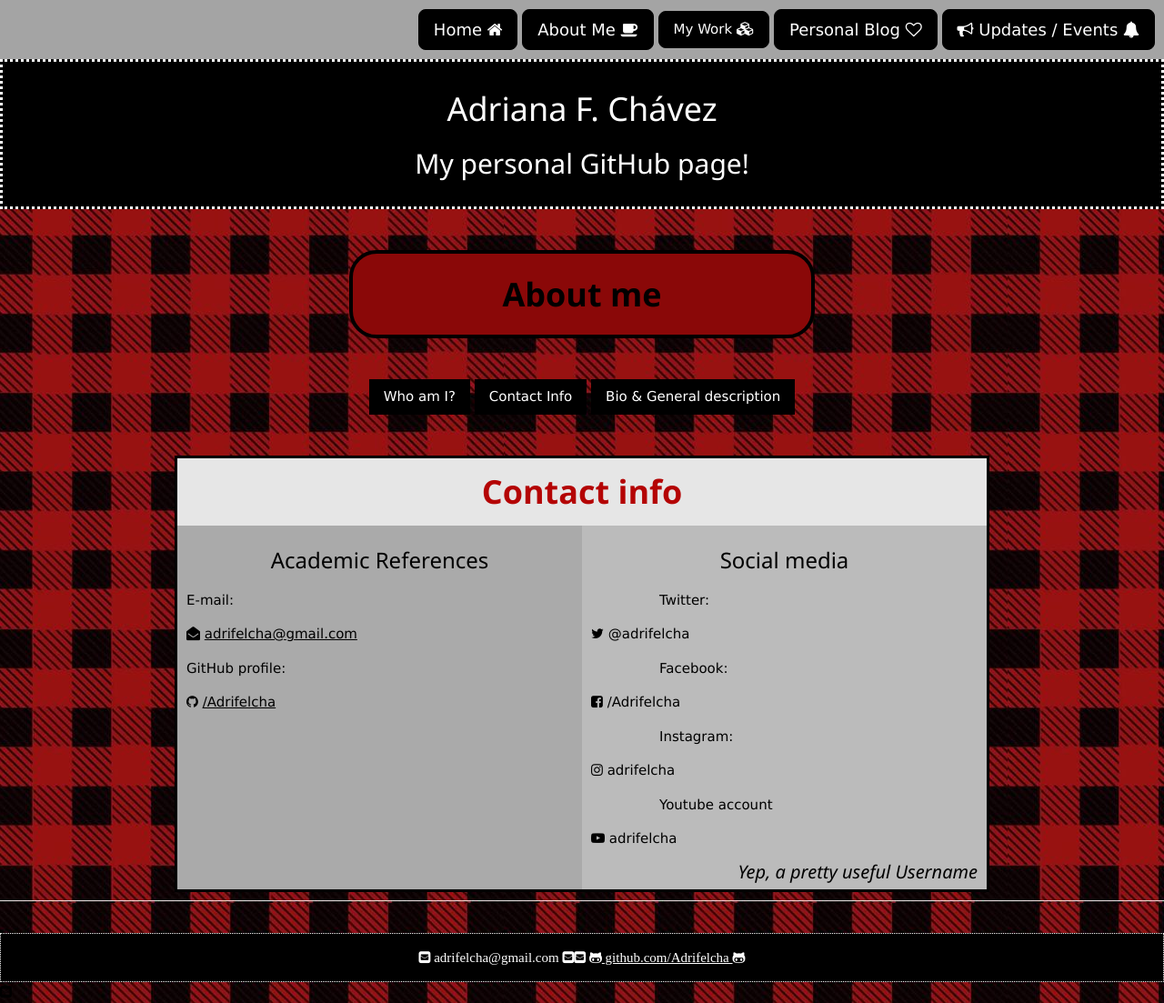
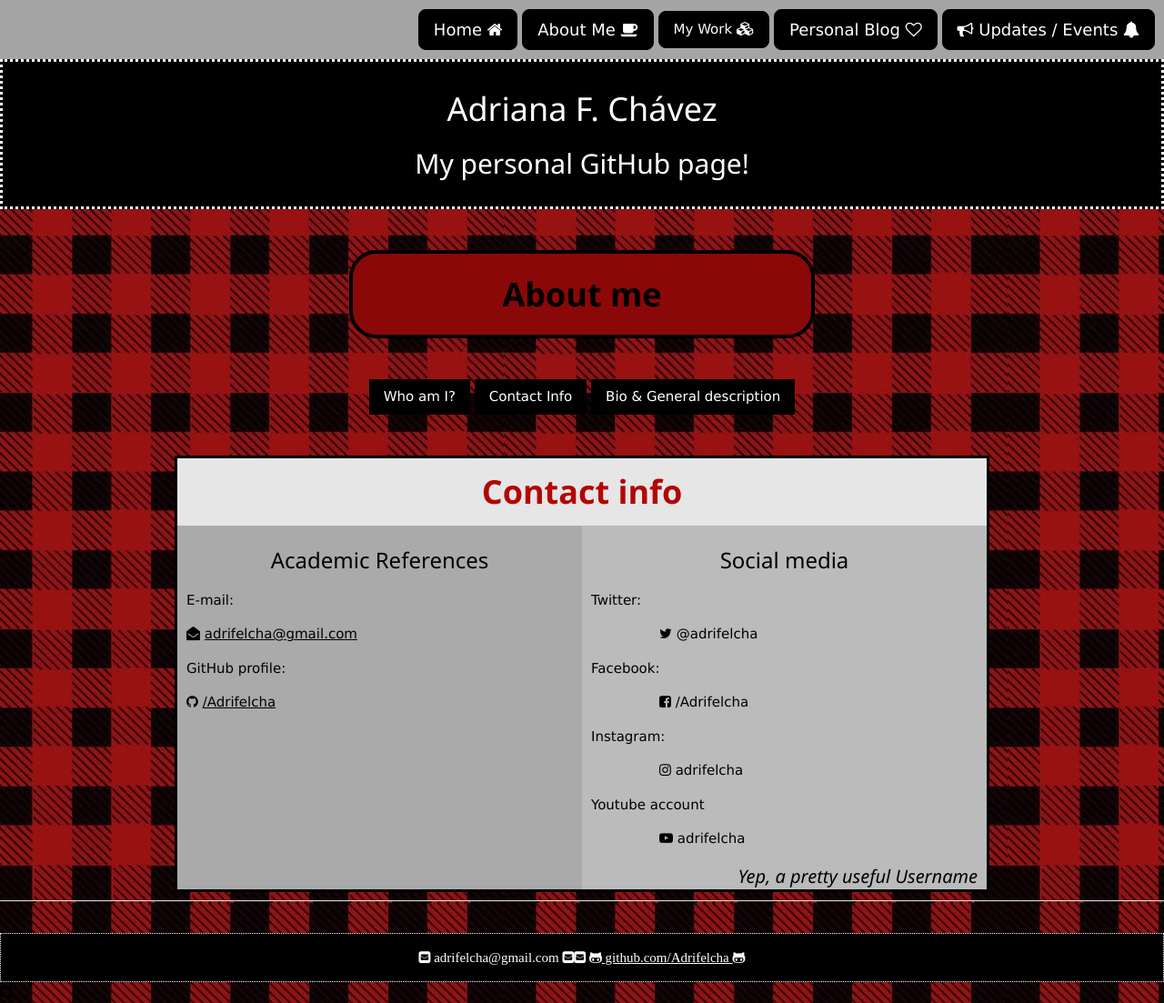
Before and after one commit to Adrifelcha/Adrifelcha-github.io, a Jekyll site: the page built from about/contact.html, in a window 1280 px wide. Shown: the whole page at 91% size. Built offline with Jekyll 4.4.1, drawn with Linux system fonts in a browser that asks for light colours.

Commit message:
Update contact.html

```diff
--- a/about/contact.html
+++ b/about/contact.html
@@ -33,14 +33,14 @@ title: About me
   			</div>
   			<div class="column" style="background-color:#bbb; height:400px;">
     				<h3 style="text-align:center;">Social media</h3>
-    				<p style="padding-left:5em;">Twitter:</p>
-				<i class="fa fa-twitter" aria-hidden="true"></i> @adrifelcha
-				<p style="padding-left:5em;">Facebook:</p>
-				<i class="fa fa-facebook-square" aria-hidden="true"></i> /Adrifelcha
-				<p style="padding-left:5em;">Instagram:</p>
-				<i class="fa fa-instagram" aria-hidden="true"></i> adrifelcha
-				<p style="padding-left:5em;">Youtube account</p>
-				<i class="fa fa-youtube-play" aria-hidden="true"></i> adrifelcha
+    				<p>Twitter:</p>
+				<p style="padding-left:5em;"><i class="fa fa-twitter" aria-hidden="true"></i> @adrifelcha</p>
+				<p>Facebook:</p>
+				<p style="padding-left:5em;"><i class="fa fa-facebook-square" aria-hidden="true"></i> /Adrifelcha</p>
+				<p>Instagram:</p>
+				<p style="padding-left:5em;"><i class="fa fa-instagram" aria-hidden="true"></i> adrifelcha</p>
+				<p>Youtube account</p>
+				<p style="padding-left:5em;"><i class="fa fa-youtube-play" aria-hidden="true"></i> adrifelcha</p>
 
 				<h4 style="text-align:right;"><i>Yep, a pretty useful Username</i></h4>
   			</div>
```
